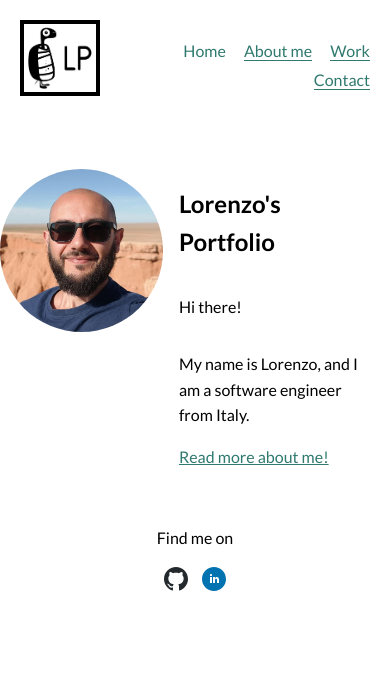
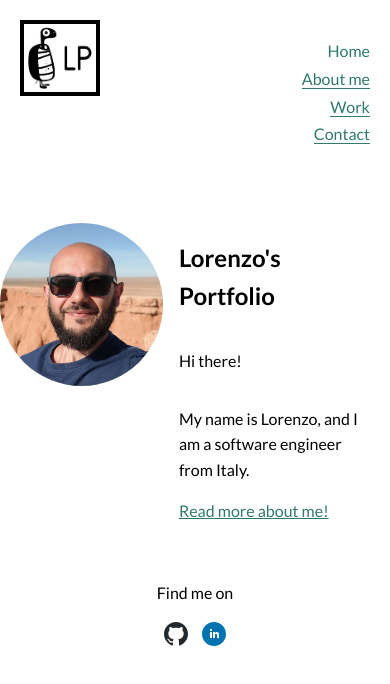
Before and after one commit to lorepirri/website-portfolio, a plain HTML site: page index.html in a window 390 px wide. Drawn offline with nearby package versions, Linux system fonts and the light colour scheme.

Commit message:
make main menu better for small screens

```diff
--- a/css/style.production.css
+++ b/css/style.production.css
@@ -72,6 +72,7 @@ body {
   flex-grow: 1;
   text-align: right;
   vertical-align: middle;
+  list-style: none;
 }
 
 .page-header__logo {
@@ -100,7 +101,7 @@ body {
 }
 
 .navigation-list li {
-  display: inline-block;
+  display: block;
   margin-left: 15px;
 }
 
@@ -415,6 +416,12 @@ section table th {
   }
 }
 
+@media all and (min-width: 500px) {
+  .navigation-list li {
+    display: inline-block;
+  }
+}
+
 /* ===ANIMATIONS=== */
 
 .sun {
--- a/css/styles.css
+++ b/css/styles.css
@@ -112,7 +112,7 @@ body {
 }
 
 .navigation-list li {
-  display: inline-block;
+  display: block;
   margin-left: 15px;
 }
 
@@ -370,6 +370,12 @@ section table th {
   }
 }
 
+@media all and (min-width: 500px) {
+  .navigation-list li {
+    display: inline-block;
+  }
+}
+
 /* ===ANIMATIONS=== */
 
 .sun {
```
